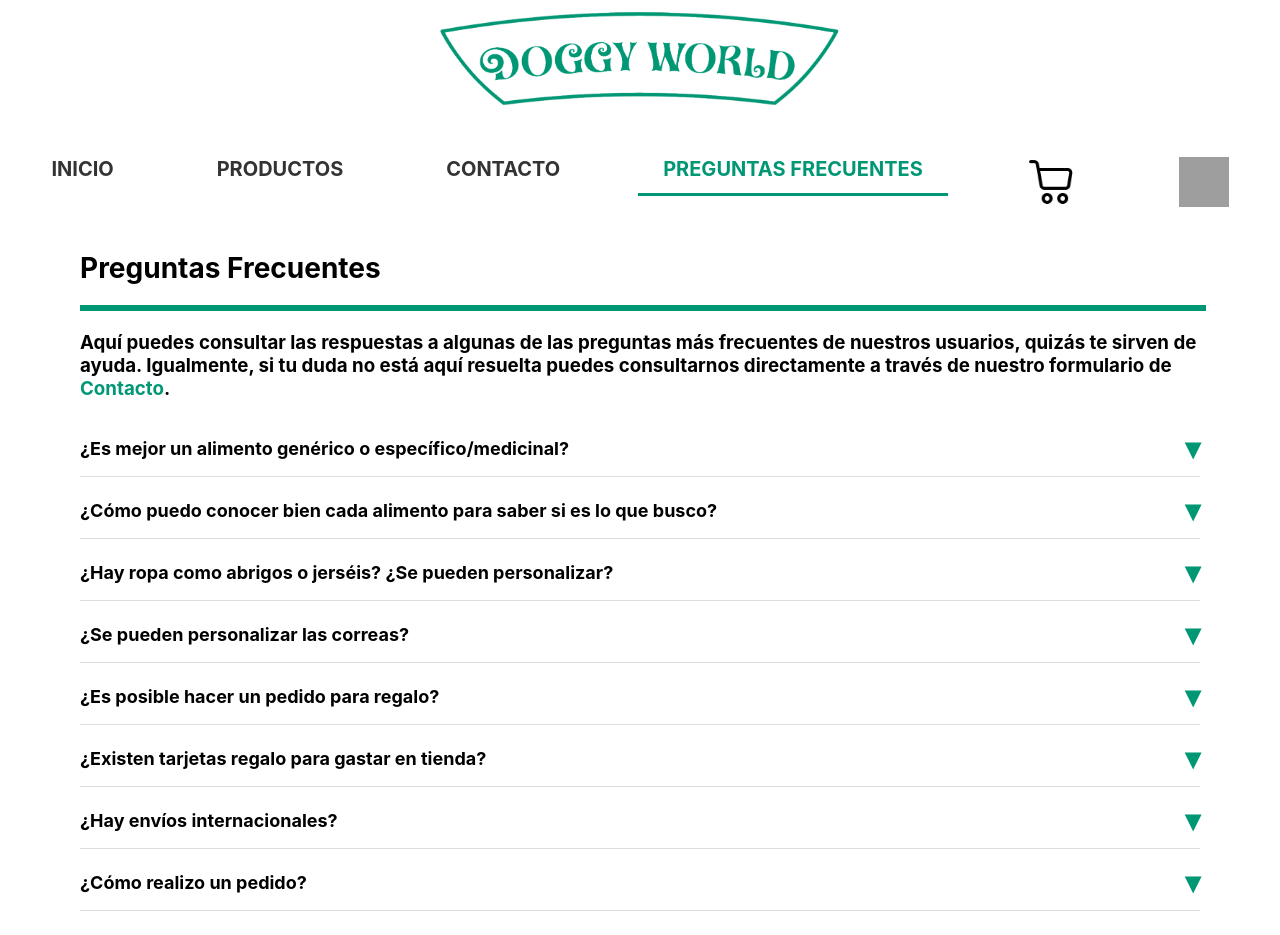
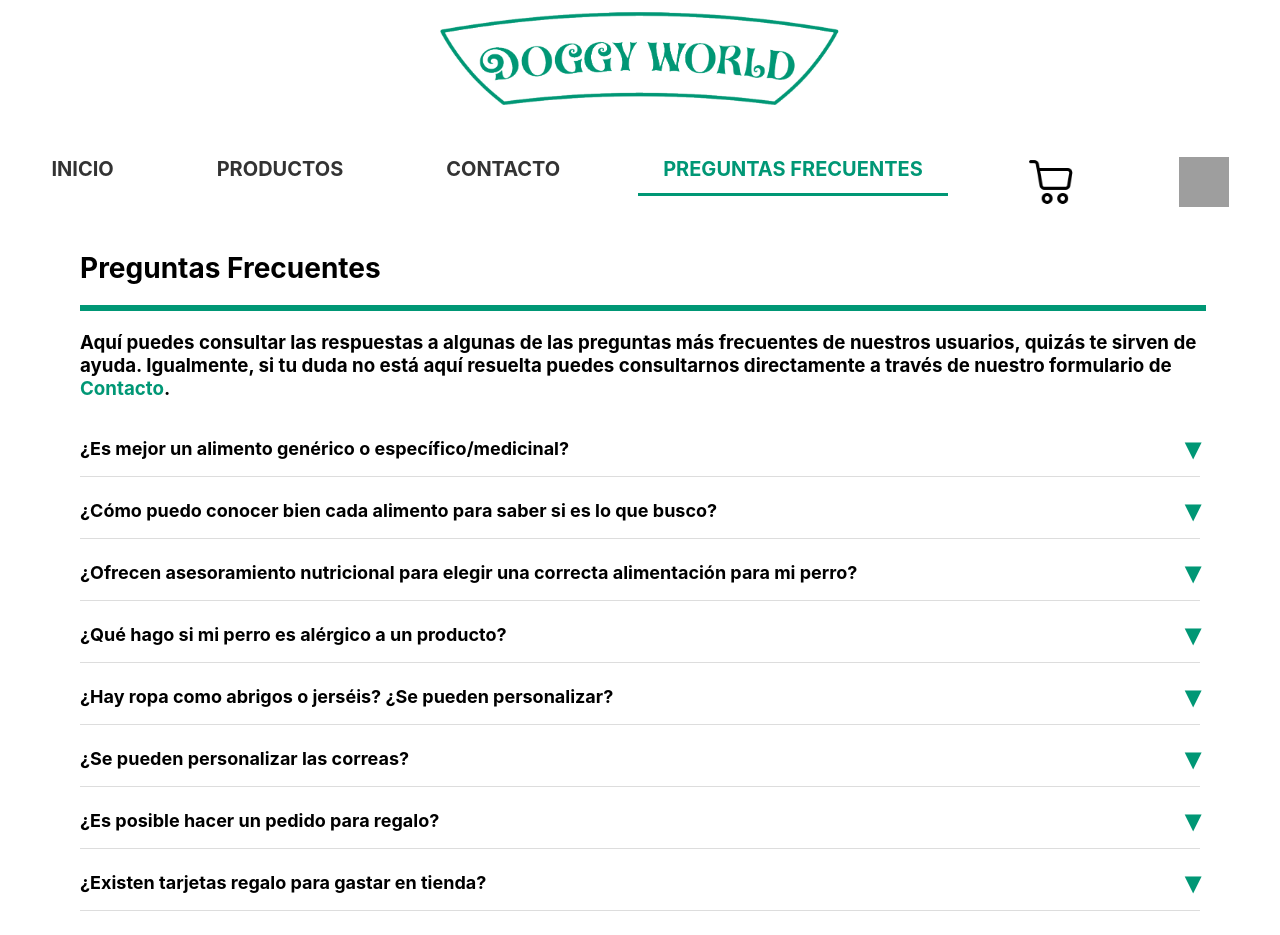
Before and after one commit to anacuende/DoggyWorld, a React (Create React App) app in the folder frontend/doggy_world/: page /preguntasFrecuentes in a window 1280 px wide. Shown: the top 935 px of the page. Built offline with nearby package versions, Linux system fonts and the light colour scheme; grey boxes are pictures that could not be loaded.

Commit message:
Añadido más contenido a Preguntas Frecuentes

```diff
--- a/frontend/doggy_world/src/screens/PreguntasFrecuentes.js
+++ b/frontend/doggy_world/src/screens/PreguntasFrecuentes.js
@@ -3,6 +3,7 @@ import {Link} from 'react-router-dom';
 import './CSSScreens/PreguntasFrecuentes.css';
 
 function PreguntasFrecuentes() {
+    const [preguntaActiva, setPreguntaActiva] = useState(null);
     const preguntasRespuestas = [
         {
             pregunta: '¿Es mejor un alimento genérico o específico/medicinal?',
@@ -11,6 +12,14 @@ function PreguntasFrecuentes() {
         {
             pregunta: '¿Cómo puedo conocer bien cada alimento para saber si es lo que busco?',
             respuesta: 'Cada producto de nuestra web posee una breve descripción del mismo. En este caso proporcionamos informacicón sobre a qué perros está enfocado cada alimento, aunque si desea saber las especificaciones del producto le recomendamos visitar el sitio web o aplicación oficial de la marca.'
+        },
+        {
+            pregunta: '¿Ofrecen asesoramiento nutricional para elegir una correcta alimentación para mi perro?',
+            respuesta: 'Actualmente no disponemos de este servicio ya que no contamoss con personal altamente cualificado para ello. Recomendamos consultarlo con su veterinario ya que este conocerá la situación del perro de manera más detallada.'
+        },
+        {
+            pregunta: '¿Qué hago si mi perro es alérgico a un producto?',
+            respuesta: 'Lo primero que deberá hacer si nota una reacción anormal en su perro es llevarlo al veterinario lo antes posible para solucionar cualquier posible problema. Si esta situación ha sido causada por alguno de nuestros productos porque este se encontraba en mal estado o defectuoso o simplemente usted como dueño desconocía dicho problema de salud en su perro respecto a un material, componente alimeticio, etc. podrá pedir una devolución del importe contactando con nosotros, adjuntando una copia del parte médico y de los documentos de confirmación y correcto recibimiento de la compra.'
         },
         {
             pregunta: '¿Hay ropa como abrigos o jerséis? ¿Se pueden personalizar?',
@@ -29,6 +38,10 @@ function PreguntasFrecuentes() {
             respuesta: 'No, actualmente no disponemos de este servicio.'
         },
         {
+            pregunta: '¿Cuál es el tiempo de envío?',
+            respuesta: 'Entre 3 y 7 días hábiles (España) y con un máximo de 30 días naturales (internacional).'
+        },
+        {
             pregunta: '¿Hay envíos internacionales?',
             respuesta: 'Sí, enviamos a cualquier parte del mundo. El plazo máximo de entrega para los pedidos fuera de España es de 30 días naturales.'
         },
@@ -45,8 +58,6 @@ function PreguntasFrecuentes() {
             respuesta: 'Sí, tan solo tienes que acceder a tu perfil y seleccionar la opción "Mis pedidos". Busca el pedido que deseas cancelar y selecciona la opción "Cancelar pedido". Esa acción será suficiente para cancelar el pedido. Se realizará el intrego del importe en un plazo máximo de 7 días (puede tardar más o menos tiempo según el banco).'
         }
     ];
-
-    const [preguntaActiva, setPreguntaActiva] = useState(null);
 
     // Mostrar la respuesta de la pregunta seleccionada
     const manejadorRespuesta = (index) => {
```
Also changed, not shown: 1 other file (tests, documents, lock files or other folders).
